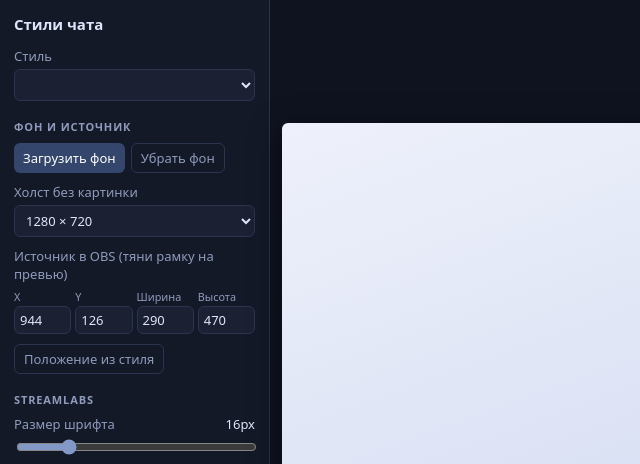
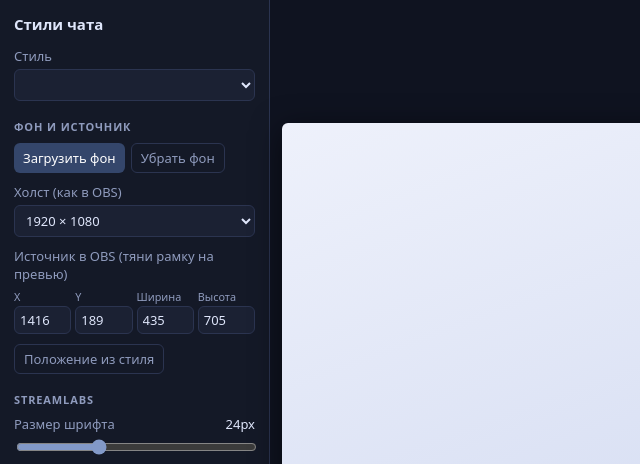
Before and after one commit to demusenko-n/showcase-profiles-streamlabs-chat, a plain HTML site: page index.html in a window 1280 px wide. Both pictures are taken after a click on the button "Сбросить к оригиналу". Shown: the top 464 px of the page, 0-640 px from the left. Drawn offline with Linux system fonts and the light colour scheme.

Commit message:
Preview: 1920x1080 canvas by default, 1440p option, image stretches to canvas
The source frame is stored as a fraction of the canvas, so it scales together
with the background when the resolution changes. Default font size 24px.

```diff
--- a/index.html
+++ b/index.html
@@ -28,7 +28,7 @@
     #status a { color: var(--acc); }
     #stage-wrap { position: relative; overflow: hidden; border-radius: 6px; box-shadow: 0 6px 30px #0008; }
     #stage { position: absolute; left: 0; top: 0; width: 1280px; height: 720px; transform-origin: 0 0;
-             background: var(--stage-bg, linear-gradient(160deg, #eef1fb, #c9d3ee)); background-size: cover; background-position: center; }
+             background: var(--stage-bg, linear-gradient(160deg, #eef1fb, #c9d3ee)); background-size: 100% 100%; }
     #chat { position: absolute; border: 0; background: transparent; pointer-events: none; }
     /* рамка источника: тянется за всю площадь, растягивается за правый нижний угол */
     #frame { position: absolute; cursor: move; outline: 2px dashed transparent; outline-offset: 0; touch-action: none; }
@@ -60,8 +60,8 @@
         <button class="ghost" id="bg-clear">Убрать фон</button>
     </div>
     <input id="bg-file" type="file" accept="image/*" hidden>
-    <div class="row" style="margin-top:10px"><span>Холст без картинки</span>
-        <select id="canvas"><option value="1280x720">1280 × 720</option><option value="1920x1080">1920 × 1080</option></select></div>
+    <div class="row" style="margin-top:10px"><span>Холст (как в OBS)</span>
+        <select id="canvas"><option value="1280x720">1280 × 720</option><option value="1920x1080">1920 × 1080</option><option value="2560x1440">2560 × 1440</option></select></div>
     <div class="row"><span>Источник в OBS (тяни рамку на превью)</span>
         <div class="grid4">
             <label><small>X</small><input id="sx" type="number"></label>
@@ -72,7 +72,7 @@
     <button class="ghost" id="src-reset">Положение из стиля</button>
 
     <h2>Streamlabs</h2>
-    <div class="row"><span>Размер шрифта <output id="fs-v"></output></span><input id="fs" type="range" min="12" max="32" value="16"></div>
+    <div class="row"><span>Размер шрифта <output id="fs-v"></output></span><input id="fs" type="range" min="12" max="48" value="24"></div>
     <div class="row"><span>Скрывать после <output id="hide-v"></output></span><input id="hide" type="range" min="0" max="60" value="0"></div>
 
     <h2>Поля стиля (fields.json)</h2>
@@ -289,22 +289,18 @@ function fit() {
 }
 
 /* ---------- фон и холст ---------- */
-const canvasKey = () => userBg ? `img:${userBg.w}x${userBg.h}` : 'canvas:' + $('canvas').value;
 
 function applyStage() {
-    if (userBg) {
-        stageSize = { w: userBg.w, h: userBg.h };
-        $('stage').style.setProperty('--stage-bg', `url("${userBg.url}")`);
-    } else {
-        const [w, h] = $('canvas').value.split('x').map(Number);
-        stageSize = { w, h };
-        if (styleBg) $('stage').style.setProperty('--stage-bg', styleBg);
-        else $('stage').style.removeProperty('--stage-bg');
-    }
-    $('canvas').disabled = !!userBg;
-    /* положение источника запоминается отдельно для каждого размера холста */
-    const saved = store.get('src:' + canvasKey());
-    SOURCE = clampSource(saved || scaledDefault());
+    /* холст всегда как выбран; своя картинка растягивается на весь холст */
+    const [w, h] = $('canvas').value.split('x').map(Number);
+    stageSize = { w, h };
+    if (userBg) $('stage').style.setProperty('--stage-bg', `url("${userBg.url}")`);
+    else if (styleBg) $('stage').style.setProperty('--stage-bg', styleBg);
+    else $('stage').style.removeProperty('--stage-bg');
+    /* положение источника хранится в долях холста, поэтому при смене
+       разрешения рамка масштабируется вместе с картинкой */
+    const f = store.get('srcf');
+    SOURCE = clampSource(f ? { x: f.x * w, y: f.y * h, w: f.w * w, h: f.h * h } : scaledDefault());
     placeSource();
     fit();
 }
@@ -326,7 +322,7 @@ function clampSource(r) {
 function placeSource(save) {
     for (const el of [$('chat'), $('frame')]) Object.assign(el.style, { left: SOURCE.x + 'px', top: SOURCE.y + 'px', width: SOURCE.w + 'px', height: SOURCE.h + 'px' });
     $('sx').value = SOURCE.x; $('sy').value = SOURCE.y; $('sw').value = SOURCE.w; $('sh').value = SOURCE.h;
-    if (save) store.set('src:' + canvasKey(), SOURCE);
+    if (save) store.set('srcf', { x: SOURCE.x / stageSize.w, y: SOURCE.y / stageSize.h, w: SOURCE.w / stageSize.w, h: SOURCE.h / stageSize.h });
 }
 
 function setBackground(file) {
@@ -335,7 +331,7 @@ function setBackground(file) {
     reader.onload = () => {
         const img = new Image();
         img.onload = () => {
-            userBg = { url: reader.result, w: img.naturalWidth, h: img.naturalHeight };
+            userBg = { url: reader.result };
             const kept = store.set('bg', userBg);
             if (!kept) { store.set('bg', null); status('Фон слишком большой, чтобы браузер его запомнил: он пропадёт после перезагрузки.'); }
             applyStage();
@@ -348,9 +344,9 @@ function setBackground(file) {
 $('bg-pick').onclick = () => $('bg-file').click();
 $('bg-file').onchange = e => { setBackground(e.target.files[0]); e.target.value = ''; };
 $('bg-clear').onclick = () => { userBg = null; store.set('bg', null); applyStage(); };
-$('canvas').value = store.get('canvas') || '1280x720';
-$('canvas').onchange = e => { store.set('canvas', e.target.value); applyStage(); };
-$('src-reset').onclick = () => { store.set('src:' + canvasKey(), null); SOURCE = clampSource(scaledDefault()); placeSource(); };
+$('canvas').value = store.get('canvas2') || '1920x1080';
+$('canvas').onchange = e => { store.set('canvas2', e.target.value); applyStage(); };
+$('src-reset').onclick = () => { store.set('srcf', null); SOURCE = clampSource(scaledDefault()); placeSource(); };
 for (const [id, key] of [['sx', 'x'], ['sy', 'y'], ['sw', 'w'], ['sh', 'h']]) {
     $(id).addEventListener('change', e => { SOURCE = clampSource({ ...SOURCE, [key]: +e.target.value }); placeSource(true); });
 }
@@ -475,7 +471,7 @@ for (const [id, unit, fmt] of [['fs', 'px', v => v + 'px'], ['hide', 's', v => +
 $('reset').onclick = () => {
     for (const k of Object.keys(fields)) params.delete(k);
     setParam('fs', null); setParam('hide', null);
-    $('fs').value = 16; $('hide').value = 0;
+    $('fs').value = 24; $('hide').value = 0;
     $('fs').dispatchEvent(new Event('input')); $('hide').dispatchEvent(new Event('input'));
     for (const [k, f] of Object.entries(fields)) values[k] = f.value;
     renderFields();
```
